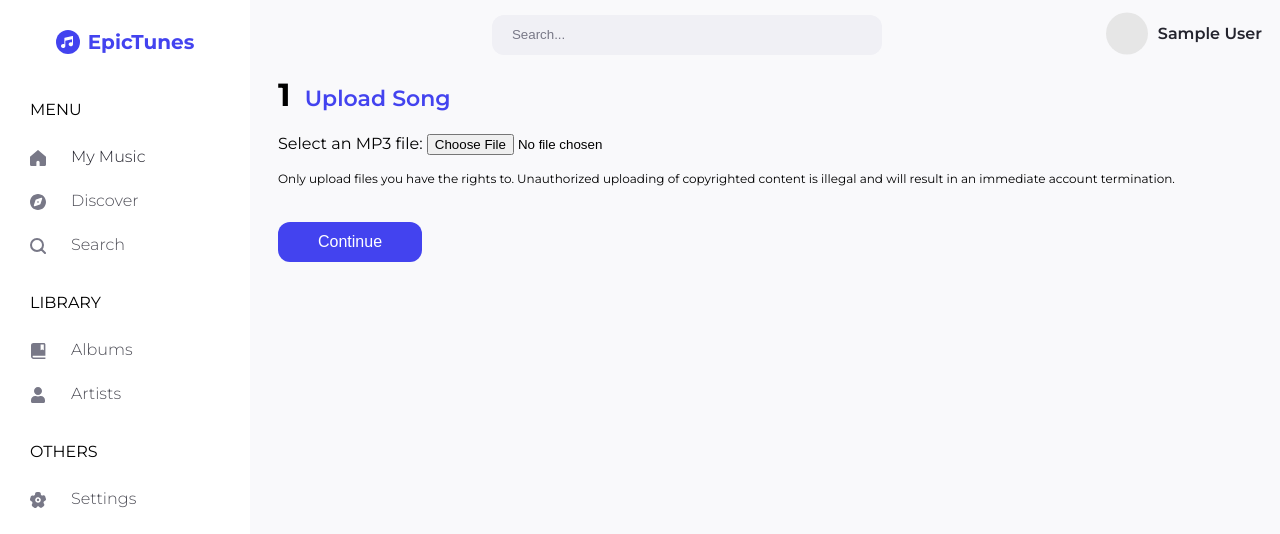
After one commit to tzuntar/epictunes, a PHP site: page /upload_song.php in a window 1280 px wide. The commit adds this page. Shown: the top 534 px of the page. Run offline with PHP 8.4, Linux system fonts and the light colour scheme; the visitor is signed in with stand-in values (Sample User, id 1).

Commit message:
Basic structure of the upload pages

```diff
--- a/assets/styles.css
+++ b/assets/styles.css
@@ -333,6 +333,17 @@ input[type='submit'] {
     margin-left: 10px;
 }
 
+/* Upload Pages */
+.step-number,
+.step-heading {
+    display: inline;
+}
+
+.step-number {
+    font-weight: 800;
+    margin-right: 10px;
+}
+
 /* Logo */
 .logo p {
     display: inline;
--- /dev/null
+++ b/upload_song.php
@@ -0,0 +1,31 @@
+<?php
+session_start();
+if (!isset($_SESSION['identifier']))
+    header('Location: login.php');
+
+include_once 'include/header.php';
+include_once 'include/sidebar.php' ?>
+    <div class="root-container">
+        <?php include_once 'include/top-nav.php' ?>
+
+        <main class="padding-20">
+            <h1 class="step-number">1</h1>
+            <h2 class="step-heading accent">Upload Song</h2>
+            <form class="margin-top-20" action="upload_song_data.php" method="post"
+                  enctype="multipart/form-data">
+                <p>
+                    <label>
+                        Select an MP3 file:
+                        <input type="file" name="mp3file" accept=".mp3" required/>
+                    </label>
+                </p>
+                <p class="fine-print">Only upload files you have the rights to.
+                    Unauthorized uploading of copyrighted content is illegal and will
+                    result in an immediate account termination.</p>
+                <p>
+                    <input type="submit" value="Continue" class="margin-top-20"/>
+                </p>
+            </form>
+        </main>
+    </div>
+<?php include_once 'include/footer.php' ?>
```
Also changed, not shown: upload_song_confirm.php (added, +29 -0 lines), upload_song_data.php (added, +27 -0 lines).
